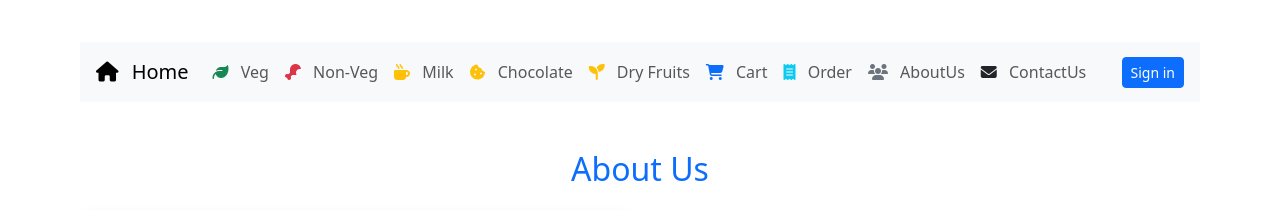
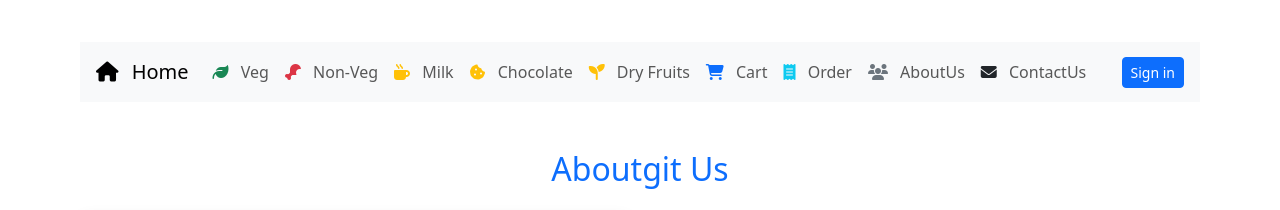
Before and after one commit to shaikmehatajbegam/reactsujji, a React (Vite) app: page /aboutus in a window 1280 px wide. Shown: the top 210 px of the page. Built offline with nearby package versions, Linux system fonts and the light colour scheme.

Commit message:
first commit

```diff
--- a/src/AboutUs.jsx
+++ b/src/AboutUs.jsx
@@ -2,14 +2,14 @@ import React from 'react';
 import "bootstrap/dist/css/bootstrap.min.css";
 import { useNavigate } from 'react-router-dom';
 
-function AboutUs() {
+function Aboutus() {
 
     const navigate = useNavigate(); // Initialize navigate function
 
 
     return (
         <div className="container mt-5">
-            <h2 className="text-center text-primary mb-4">About Us</h2>
+            <h2 className="text-center text-primary mb-4">Aboutgit Us</h2>
 
             <div className="row align-items-center">
                 <div className="col-md-6">
@@ -53,4 +53,4 @@ function AboutUs() {
     );
 }
 
-export default AboutUs;
+export default Aboutus;
--- a/src/App.jsx
+++ b/src/App.jsx
@@ -17,7 +17,8 @@ import Chocolate from "./Chocolate";
 import DryFruits from "./Dryfruits";
 
 import "./App.css";
-import AboutUs from "./Aboutus";
+import Aboutus from "./Aboutus";
+
 
 function App() {
   const cart = useSelector((state) => state.cart);
@@ -93,7 +94,7 @@ function App() {
         <Route path="/cart" element={<Cart />} />
         <Route path="/order" element={<Order />} />
         <Route path="/contactus" element={<ContactUs />} />
-        <Route path="/aboutus" element={<AboutUs />} />
+        <Route path="/aboutus" element={<Aboutus/>} />
         <Route path="/login" element={<Login />} />
         <Route path="*" element={<NotFound />} />
       </Routes>
```
